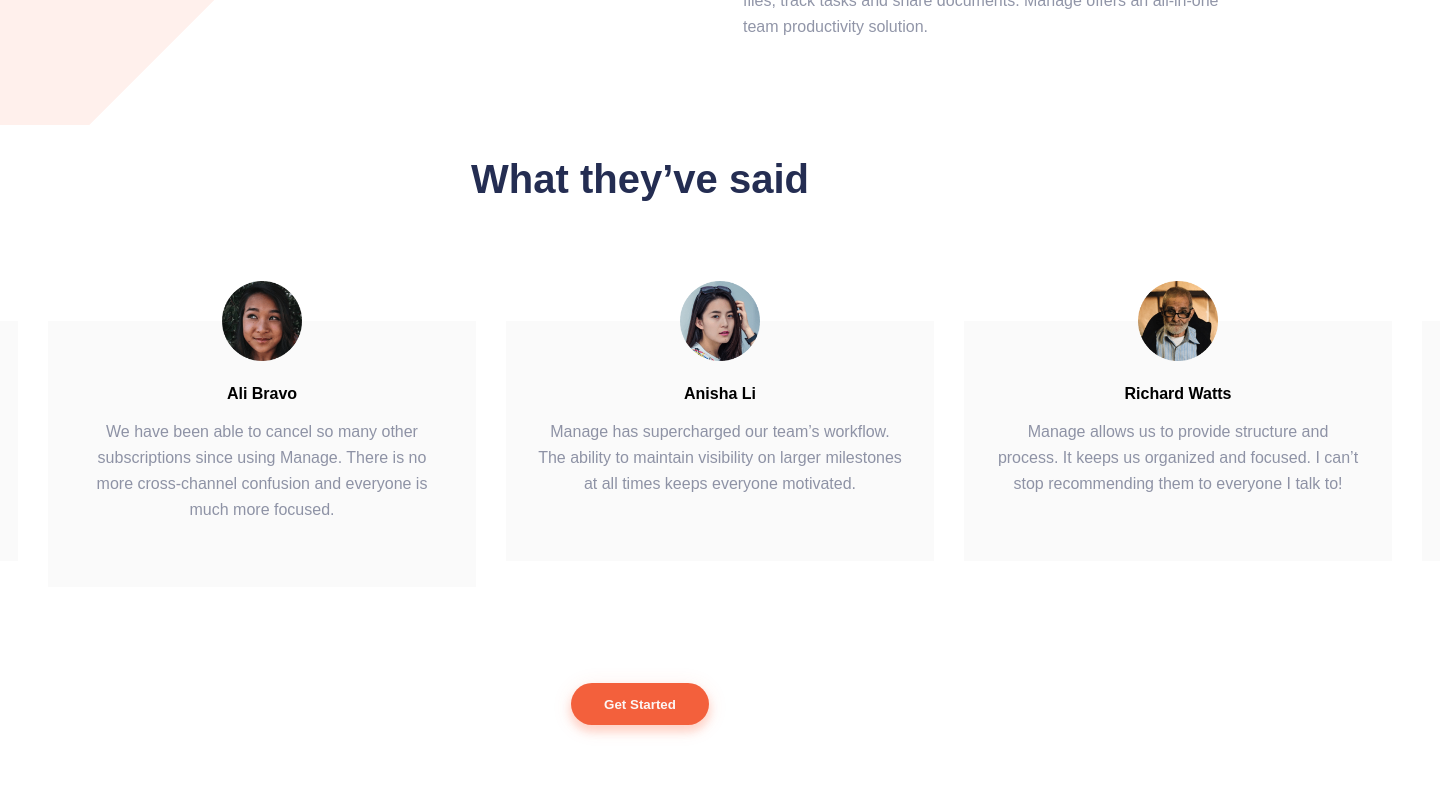
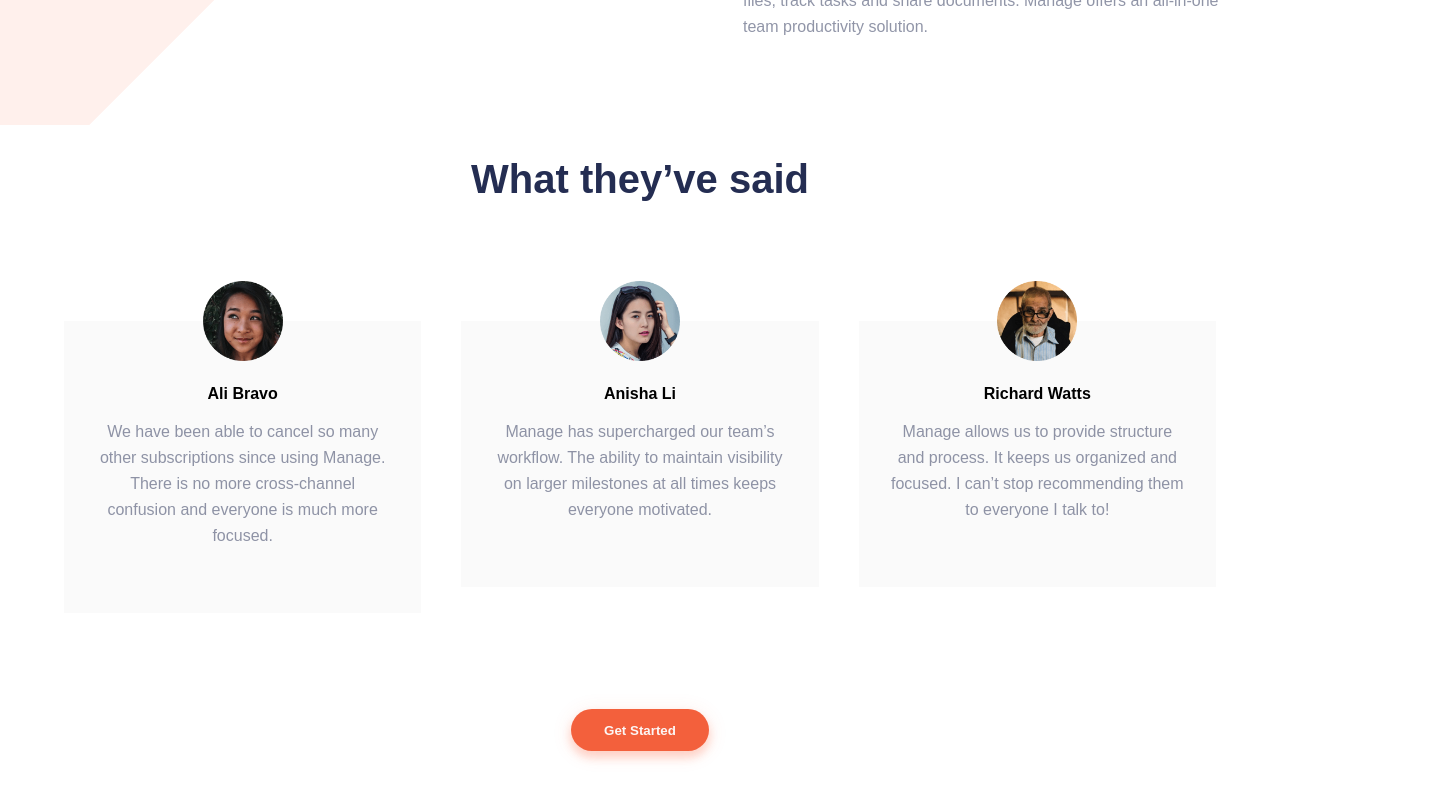
Before and after one commit to creativehkim/manage-landing-page, a React (Create React App) app: page / in a window 1280 px wide. Shown: the part 1254-2054 px from the top of the page, 1440 px wide, since content can reach past the window. Built offline with nearby package versions, Linux system fonts and the light colour scheme; a web font is replaced by a local one.

Commit message:
responsive css edited

```diff
--- a/src/App.css
+++ b/src/App.css
@@ -7,8 +7,32 @@
   font-family: 'Be Vietnam', sans-serif;
 }
 
+h1 {
+  font-size: 56px;
+  line-height: 64px;
+}
+
+h2 {
+  font-size: 40px;
+  line-height: 44px;
+}
+
+
 .wrapper {
   background: url('./images/bg-tablet-pattern.svg');
   background-position: top -10% right -10%;
   background-repeat: no-repeat;
+  overflow: hidden;
 }
+
+@media screen and (max-width: 768px) {
+  h1 {
+    font-size: 40px;
+    line-height: 50px;
+  }
+
+  h2 {
+    font-size: 30px;
+    line-height: 45px;
+  }
+}
--- a/src/App.js
+++ b/src/App.js
@@ -5,8 +5,8 @@ import HeroSection from './components/HeroSection';
 import InfoSection from './components/InfoSection';
 import TestimonialSlider from './components/TestimonialSection';
 import Footer from './components/Footer';
+import { TestimonialData } from './components/TestimonialData';
 import './App.css';
-import { TestimonialData } from './components/TestimonialData';
 
 
 const App = () => {
--- a/src/components/Footer.css
+++ b/src/components/Footer.css
@@ -172,6 +172,7 @@
     flex-direction: column-reverse;
     height: 100%;
     position: relative;
+    padding: 3em 2em;
   }
 
   .footer-links {
--- a/src/components/HeroSection.css
+++ b/src/components/HeroSection.css
@@ -40,9 +40,6 @@
 
 .heading {
   margin-bottom: 24px;
-  font-size: 56px;
-  line-height: 64px;
-  font-weight: 600;
   color: #242D52;
 }
 
--- a/src/components/InfoCard.css
+++ b/src/components/InfoCard.css
@@ -32,6 +32,7 @@
 @media screen and (max-width: 768px) {
   .info-card-title {
     position: relative;
+
   }
 
   .info-card-title::after {
@@ -45,6 +46,10 @@
     z-index: -1;
 }
 
+  .title {
+    font-size: 15px;
+  }
+
   .number {
     margin-right: 1rem;
   }
--- a/src/components/InfoSection.css
+++ b/src/components/InfoSection.css
@@ -4,7 +4,6 @@
   background: url('../images/bg-tablet-pattern.svg');
   background-position: top left -100%;
   background-repeat: no-repeat;
-  overflow: auto;
 }
 
 .container {
@@ -83,15 +82,22 @@ display: inline-block;
 @media screen and (max-width: 768px) {
   .info-section {
     padding-top: 0;
+    padding-bottom: 0;
   }
+
   .info-text-wrapper {
     margin: 2rem auto;
     padding: 0;
     text-align: center;
+  }
 
+  .info-section .heading {
+    font-size: 30px !important;
+    line-height: 45px;
   }
 
   .col {
+    padding: 0;
     max-width: 100%;
     flex-basis: 100%;
   }
@@ -105,4 +111,8 @@ display: inline-block;
     margin: auto;
     line-height: 28px;
   }
+
+  .info-card {
+    text-align: left;
+  }
 }
--- a/src/components/InfoSection.js
+++ b/src/components/InfoSection.js
@@ -10,9 +10,9 @@ function InfoSection() {
           <div className='row info-row'>
           <div className='col'>
               <div className='info-text-wrapper'>
-                <h1 className='heading'>
+                <h2 className='heading'>
                 What’s different about Manage?
-                </h1>
+                </h2>
                 <p className='info-subtitle'>
                 Manage provides all the functionality your team needs, without the complexity. Our software is tailor-made for modern digital product teams.                 </p>
               </div>
--- a/src/components/Navbar.css
+++ b/src/components/Navbar.css
@@ -69,6 +69,7 @@
 
     .navbar-container {
       position: relative;
+      padding: 0;
   }
 
     .nav-menu {
--- a/src/components/Testimonial.css
+++ b/src/components/Testimonial.css
@@ -2,10 +2,10 @@
   display: flex;
   flex-direction: column;
   align-items: center;
-  max-width: 540px;
   background: #FAFAFA;
   text-align: center;
   padding: 4em 2em;
+
 }
 
 .name {
--- a/src/components/TestimonialSection.css
+++ b/src/components/TestimonialSection.css
@@ -3,22 +3,34 @@
   display: flex;
   flex-direction: column;
   align-items: center;
+
 }
 
 .swiper-container {
+  width: 90%;
   max-width: 1440px;
-  padding: 3em;
+  padding: 3em 0;
   margin: 3rem auto;
+  }
 
-}
 
 .swiper-wrapper {
-  width: 100%;
+  width: 90%;
 }
 
 .swiper-slide {
-  list-style: none;
-  margin: 0;
+  display: -webkit-box;
+  display: -ms-flexbox;
+  display: -webkit-flex;
+  display: flex;
+  -webkit-box-pack: center;
+  -ms-flex-pack: center;
+  -webkit-justify-content: center;
+  justify-content: center;
+  -webkit-box-align: center;
+  -ms-flex-align: center;
+  -webkit-align-items: center;
+  align-items: center;
 }
 
 
@@ -27,8 +39,20 @@
 }
 
 @media screen and (max-width: 768px) {
+  .swiper-container {
+    margin: 1rem;
+  }
   .slider {
     flex-direction: column;
-    overflow-x:hidden;
+    overflow: hidden;
+  }
+
+  .testimonial-container .heading {
+        font-size: 30px !important;
+      line-height: 45px;
+
+  }
+  .testimonial-container .btn {
+    margin-bottom: 4rem;
   }
 }
--- a/src/components/TestimonialSection.js
+++ b/src/components/TestimonialSection.js
@@ -2,7 +2,7 @@ import React from 'react'
 import { Button } from './Button'
 import { TestimonialData } from './TestimonialData'
 import { Swiper, SwiperSlide } from 'swiper/react'
-import 'swiper/swiper.scss'
+import "swiper/swiper.min.css";
 import SwiperCore, { Autoplay } from 'swiper/core';
 import Testimonial from './Testimonial'
 import './TestimonialSection.css'
@@ -16,17 +16,34 @@ function TestimonialSlider() {
     <>
       <div className='testimonial-section'>
         <div className='testimonial-container'>
-          <h1 className='heading'>What they’ve said</h1>
+          <h2 className='heading'>What they’ve said</h2>
           <Swiper
             centeredSlides={true}
             loop={true}
-            autoplay={{"delay": 2500, "disableOnInteraction": false}}
+            autoplay={{"delay": 3000, "disableOnInteraction": false}}
             slidesPerView={3}
-            spaceBetween={30}
-            onSlideChange={()=> console.log('slide change')}
-            onSwiper={swiper => console.log(swiper)}
+            spaceBetween={40}
+
             tag='div'
             wrapperTag='ul'
+            breakpoints={{
+                    "350": {
+                      "slidesPerView": 1,
+                      "spaceBetween": 20
+                    },
+                    "640": {
+                      "slidesPerView": 1,
+                      "spaceBetween": 20
+                    },
+                    "768": {
+                      "slidesPerView": 2,
+                      "spaceBetween": 30
+                    },
+                    "1024": {
+                      "slidesPerView": 3,
+                      "spaceBetween": 40
+                    }
+                  }}
             >
 
               {TestimonialData.map((testimonial) => {
@@ -36,7 +53,8 @@ function TestimonialSlider() {
                     text={testimonial.text}
                     name={testimonial.name}
                     src={testimonial.image}
-                  /></SwiperSlide>
+                    />
+                  </SwiperSlide>
 
                   )
 
```
